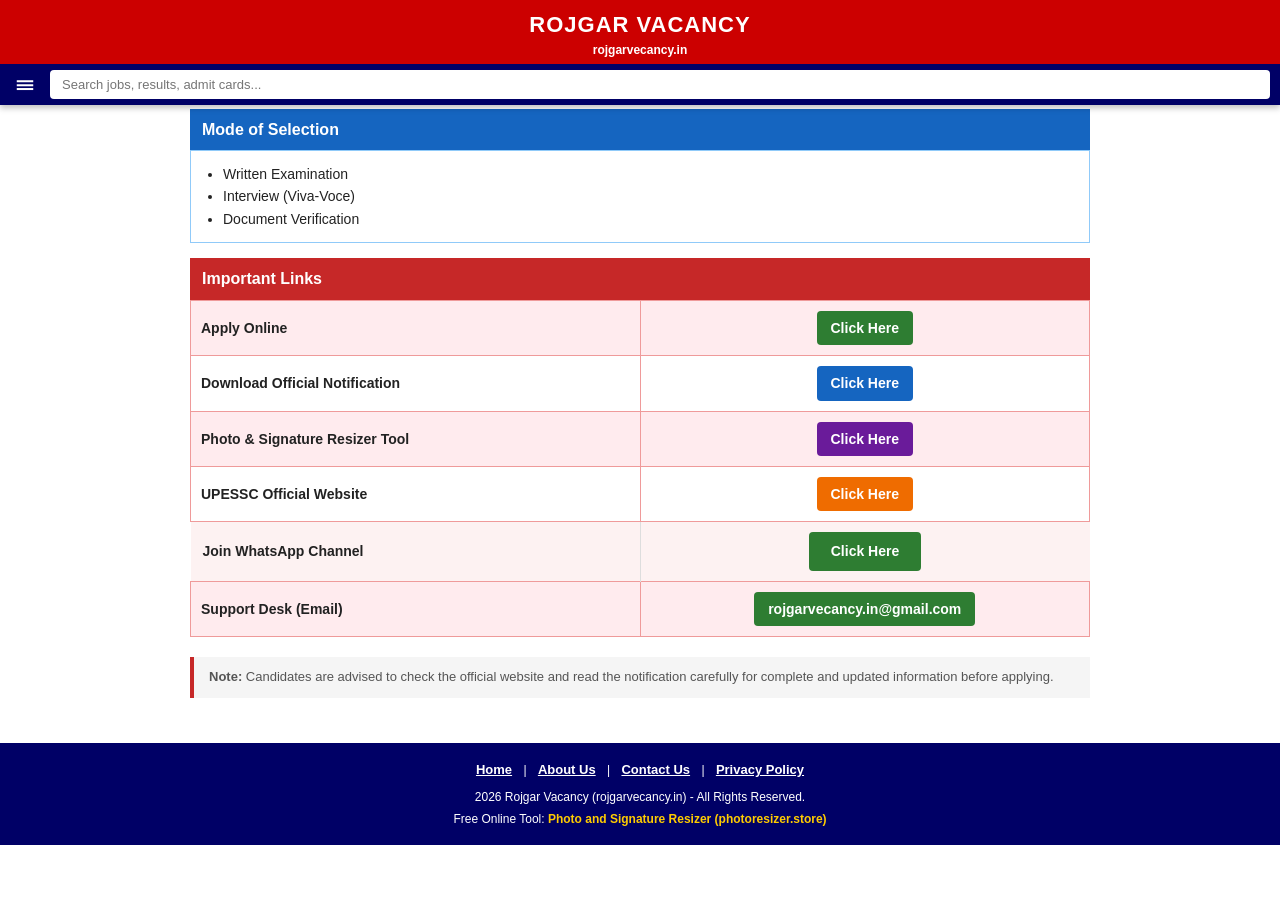
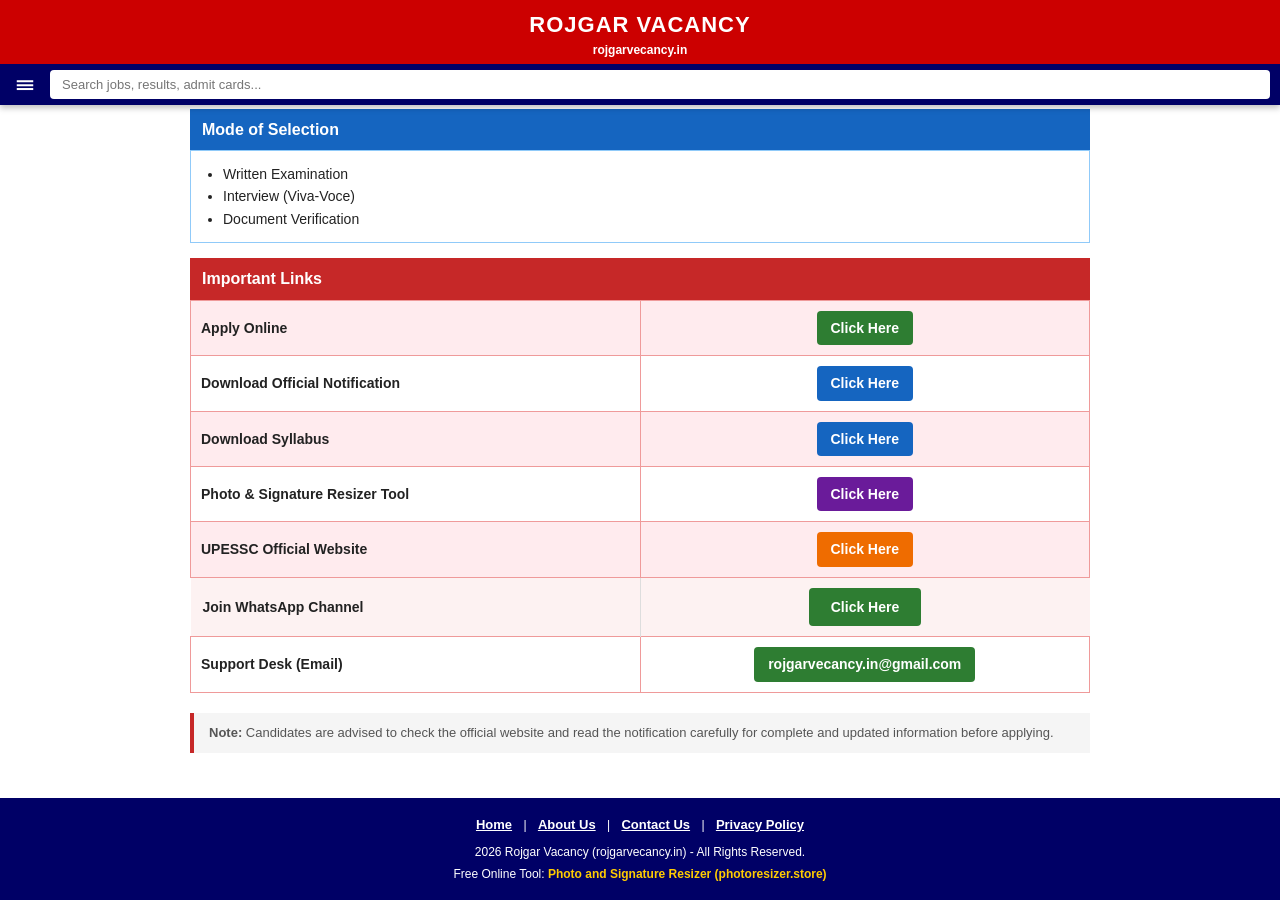
Before and after one commit to Rojgarvacancy/Rojgar-vacancy-, a Jekyll site: the page built from _posts/2026-09-15-upessc-prt-assistant-teacher-online-form-2026.md, in a window 1280 px wide and 900 px high, scrolled down 1343 px. Built offline with Jekyll 4.4.1, drawn with Linux system fonts in a browser that asks for light colours; before the commit the page ends 2188 px from its top, so only the background shows below that.

Commit message:
Update 2026-09-15-upessc-prt-assistant-teacher-online-form-2026.md

```diff
--- a/_posts/2026-09-15-upessc-prt-assistant-teacher-online-form-2026.md
+++ b/_posts/2026-09-15-upessc-prt-assistant-teacher-online-form-2026.md
@@ -2,7 +2,7 @@
 layout: default
 title: "UPESSC PRT Assistant Teacher Online Form 2026"
 date: 2026-09-14
-categories: ["Latest Jobs"]
+categories: ["Latest Jobs", "Syllabus"]
 ---
 
 <div style="color: #222222; font-family: Arial, Helvetica, sans-serif; line-height: 1.6; margin: 0px auto; max-width: 900px;">
@@ -142,28 +142,34 @@ categories: ["Latest Jobs"]
       <tr style="background: rgb(255, 235, 238);">
         <td style="border: 1px solid rgb(239, 154, 154); padding: 10px; width: 50%;"><strong>Apply Online</strong></td>
         <td style="border: 1px solid rgb(239, 154, 154); padding: 10px; text-align: center;">
-          <a href="https://apply.upessc.org/" style="background: rgb(46, 125, 50); border-radius: 4px; color: white; font-weight: bold; padding: 6px 14px; text-decoration: none; display: inline-block;" target="_blank">Click Here</a>
+          <a href="https://apply.upessc.org/" style="background: rgb(46, 125, 50); border-radius: 4px; color: white; font-weight: bold; padding: 6px 14px; text-decoration: none; display: inline-block;" target="_blank" rel="noopener noreferrer">Click Here</a>
         </td>
       </tr>
       <tr>
         <td style="border: 1px solid rgb(239, 154, 154); padding: 10px;"><strong>Download Official Notification</strong></td>
         <td style="border: 1px solid rgb(239, 154, 154); padding: 10px; text-align: center;">
-          <a href="https://www.upessc.up.gov.in/Notice/a429-726e-4862-f3dc-8a6f.pdf" style="background: rgb(21, 101, 192); border-radius: 4px; color: white; font-weight: bold; padding: 6px 14px; text-decoration: none; display: inline-block;" target="_blank">Click Here</a>
+          <a href="https://www.upessc.up.gov.in/Notice/a429-726e-4862-f3dc-8a6f.pdf" style="background: rgb(21, 101, 192); border-radius: 4px; color: white; font-weight: bold; padding: 6px 14px; text-decoration: none; display: inline-block;" target="_blank" rel="noopener noreferrer">Click Here</a>
         </td>
       </tr>
       <tr style="background: rgb(255, 235, 238);">
+        <td style="border: 1px solid rgb(239, 154, 154); padding: 10px;"><strong>Download Syllabus</strong></td>
+        <td style="border: 1px solid rgb(239, 154, 154); padding: 10px; text-align: center;">
+          <a href="https://www.upessc.up.gov.in/syllabus/837218cf-1d9a-4252-a08c-404719d1b9d9.pdf" style="background: rgb(21, 101, 192); border-radius: 4px; color: white; font-weight: bold; padding: 6px 14px; text-decoration: none; display: inline-block;" target="_blank" rel="noopener noreferrer">Click Here</a>
+        </td>
+      </tr>
+      <tr>
         <td style="border: 1px solid rgb(239, 154, 154); padding: 10px;"><strong>Photo & Signature Resizer Tool</strong></td>
         <td style="border: 1px solid rgb(239, 154, 154); padding: 10px; text-align: center;">
           <a href="https://photoresizer.store" style="background: rgb(106, 27, 154); border-radius: 4px; color: white; font-weight: bold; padding: 6px 14px; text-decoration: none; display: inline-block;" target="_blank">Click Here</a>
         </td>
       </tr>
-      <tr>
+      <tr style="background: rgb(255, 235, 238);">
         <td style="border: 1px solid rgb(239, 154, 154); padding: 10px;"><strong>UPESSC Official Website</strong></td>
         <td style="border: 1px solid rgb(239, 154, 154); padding: 10px; text-align: center;">
-          <a href="https://upessc.up.gov.in/" style="background: rgb(239, 108, 0); border-radius: 4px; color: white; font-weight: bold; padding: 6px 14px; text-decoration: none; display: inline-block;" target="_blank">Click Here</a>
+          <a href="https://upessc.up.gov.in/" style="background: rgb(239, 108, 0); border-radius: 4px; color: white; font-weight: bold; padding: 6px 14px; text-decoration: none; display: inline-block;" target="_blank" rel="noopener noreferrer">Click Here</a>
         </td>
       </tr>
-      <tr style="background: rgb(255, 235, 238);">
+      <tr>
         <td style="border: 1px solid rgb(239, 154, 154); padding: 10px;"><strong>Support Desk (Email)</strong></td>
         <td style="border: 1px solid rgb(239, 154, 154); padding: 10px; text-align: center;">
           <a href="mailto:rojgarvecancy.in@gmail.com" style="background: rgb(46, 125, 50); border-radius: 4px; color: white; font-weight: bold; padding: 6px 14px; text-decoration: none; display: inline-block;">rojgarvecancy.in@gmail.com</a>
```
